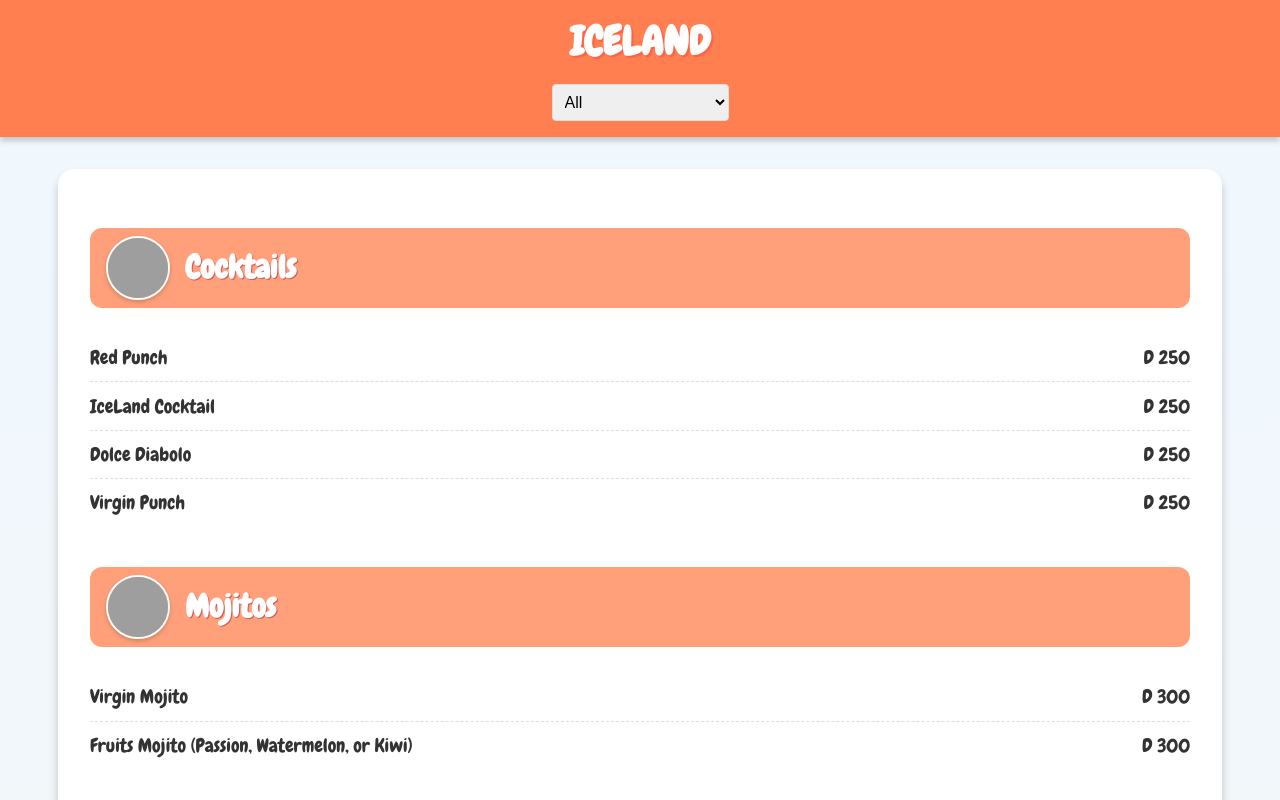
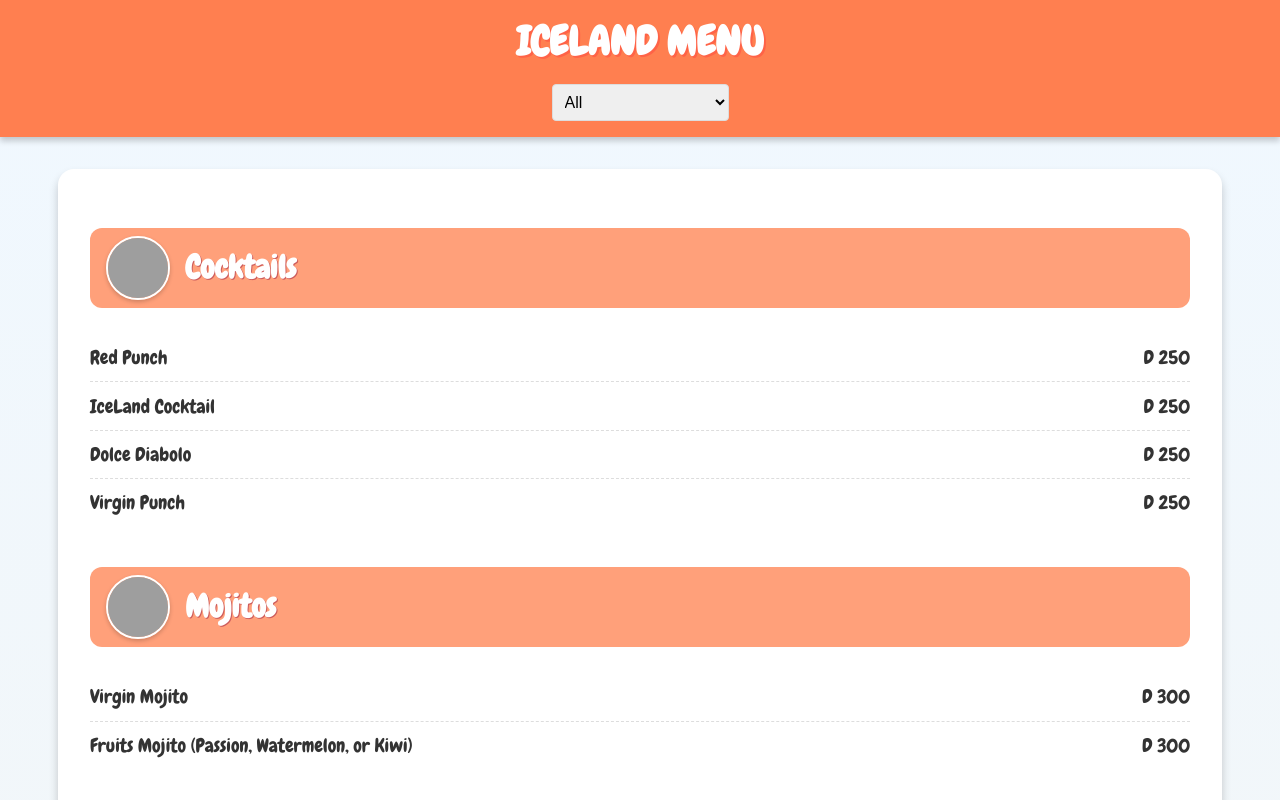
Before and after one commit to Gambiasunureww/webpages, a plain HTML site: page index.html in a window 1280 px wide. Shown: the top 800 px of the page. Drawn offline with Linux system fonts and the light colour scheme; grey boxes are pictures that could not be loaded.

Commit message:
Update index.html

```diff
--- a/index.html
+++ b/index.html
@@ -104,7 +104,7 @@
 </head>
 <body>
     <header>
-        <h1>ICELAND</h1>
+        <h1>ICELAND MENU</h1>
         <select id="dietPreference" onchange="filterMenu()">
             <option value="all">All</option>
             <option value="cocktails">Cocktails</option>
```
